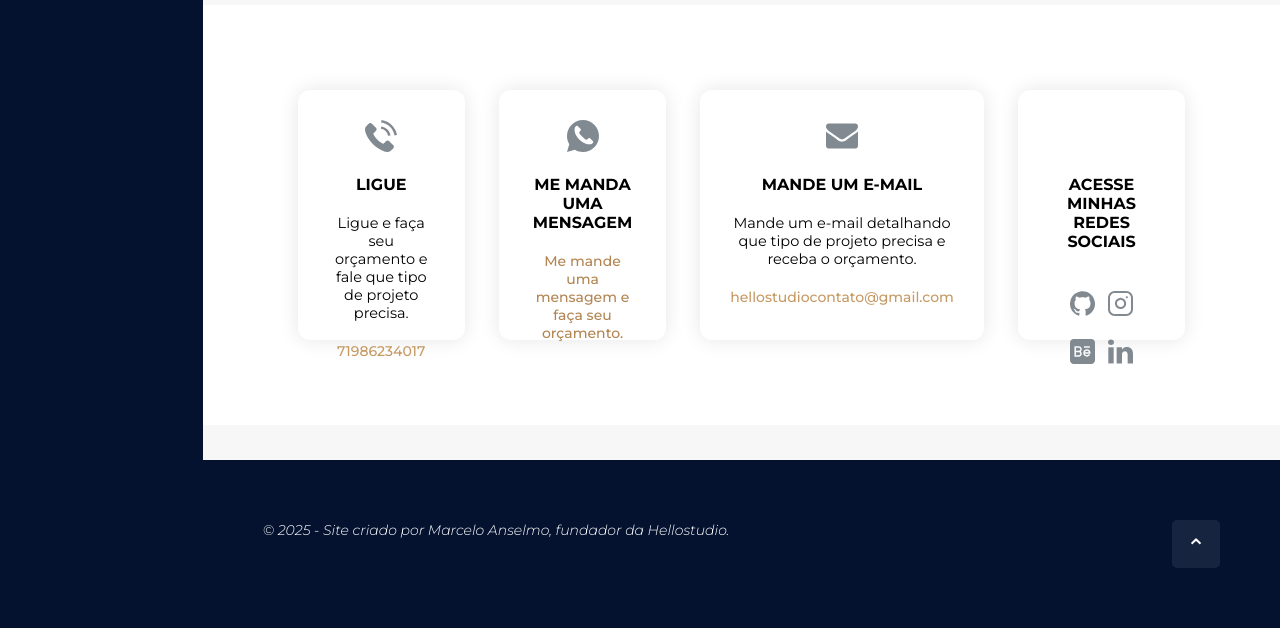
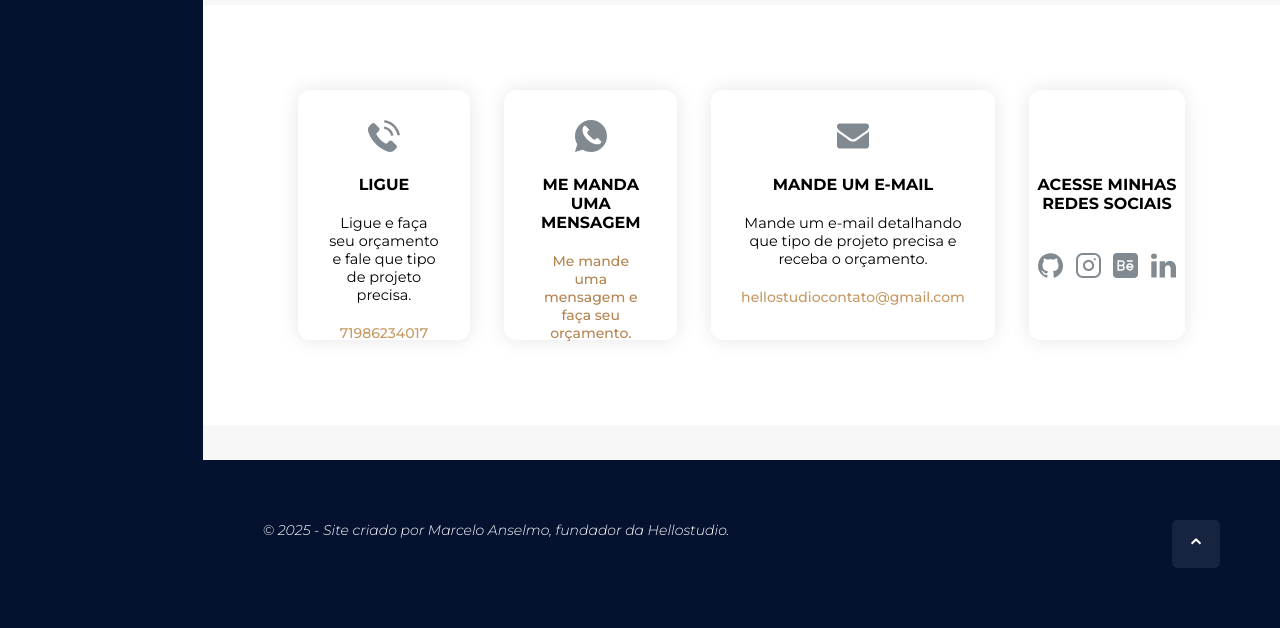
Before and after one commit to criativa-web/criativa-web.github.io, a PHP site: page / in a window 1280 px wide. Shown: the part 3582-4210 px from the top of the page. Run offline with PHP 8.4, Linux system fonts and the light colour scheme.

Commit message:
Update style.css

```diff
--- a/css/style.css
+++ b/css/style.css
@@ -228,6 +228,11 @@
     height: 250px;
     border-radius: 12px;
 }
+.contact .contact-box .box-large {
+    max-height: 31rem;
+    padding: 8.5rem 1rem;
+    padding: 8.5rem 0;
+}
 @media screen and (max-width: 900px){
 
 .services .service .item {
```
